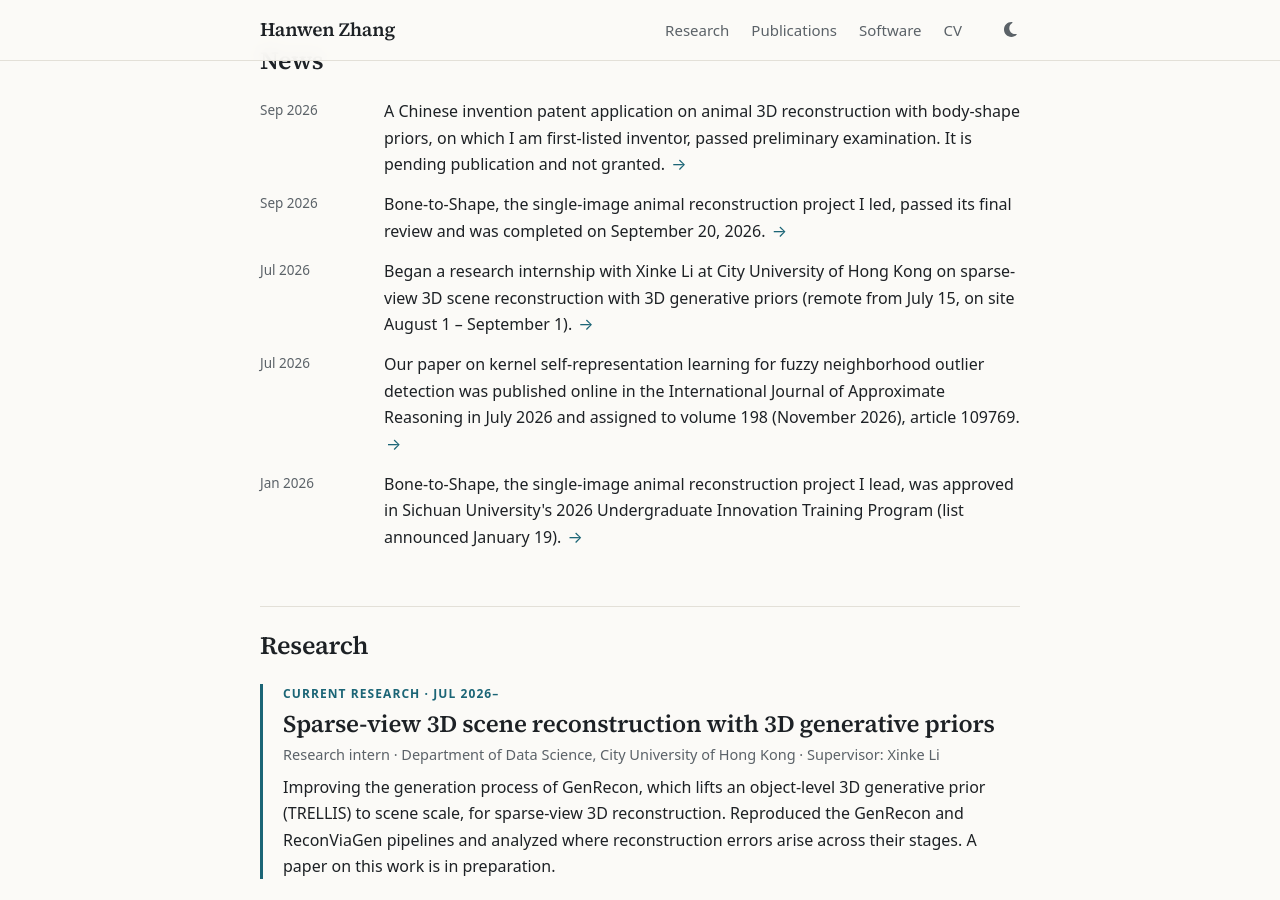
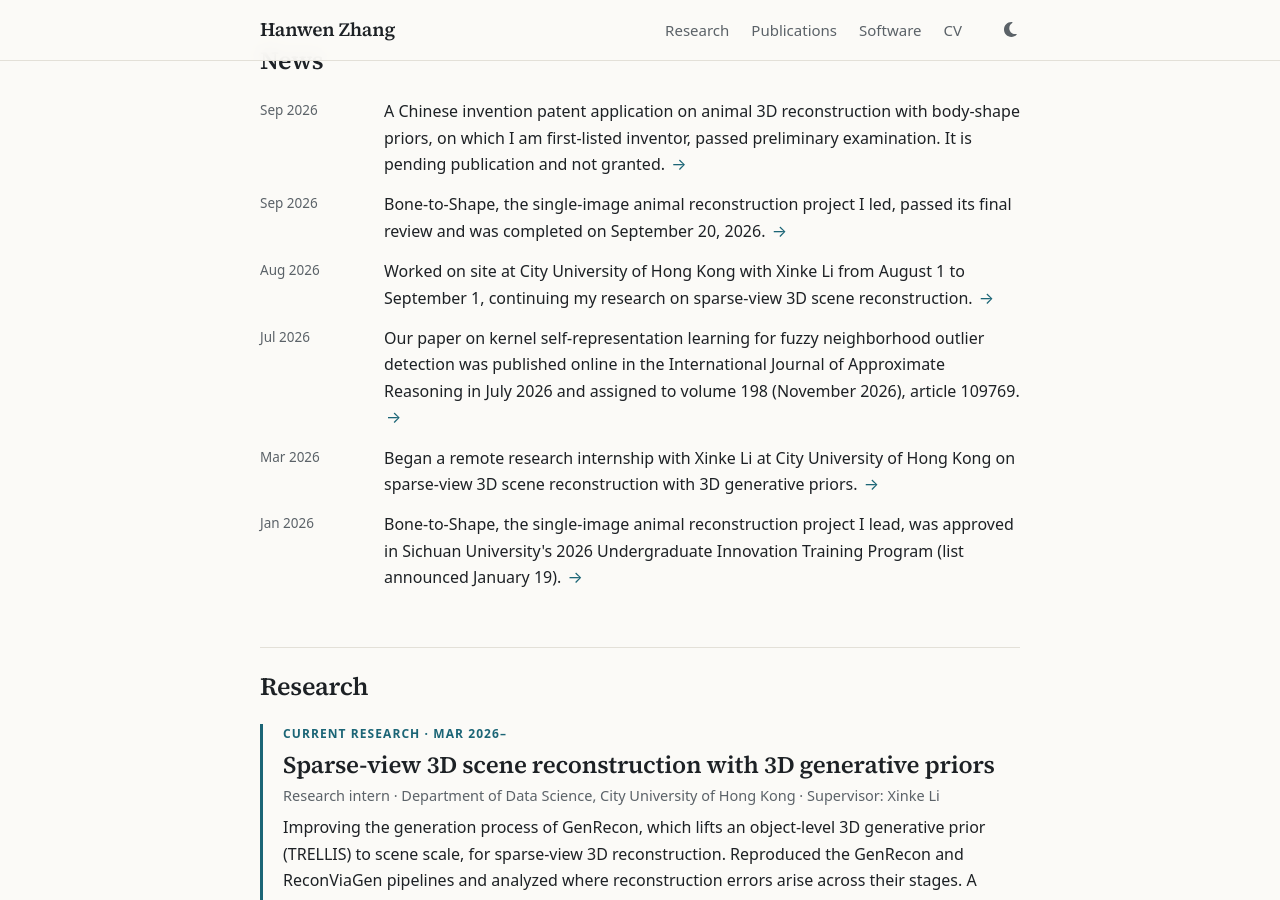
Before and after one commit to hwzhangcs/hwzhangcs.github.io, a Jekyll site: the page built from _pages/about.md, in a window 1280 px wide and 900 px high, scrolled down 920 px. Built offline with Jekyll 4.4.1, drawn with Linux system fonts in a browser that asks for light colours.

Commit message:
Date the CityU internship from March 2026, when remote work began
The August on-site month is now its own news entry.

Co-Authored-By: Claude Opus 5.5 <noreply@anthropic.com>

```diff
--- a/_data/news.yml
+++ b/_data/news.yml
@@ -9,10 +9,10 @@
     Bone-to-Shape, the single-image animal reconstruction project I led, passed its final review
     and was completed on September 20, 2026.
   url: /research/bone-to-shape/
-- date: 2026-07
+- date: 2026-08
   text: >-
-    Began a research internship with Xinke Li at City University of Hong Kong on sparse-view
-    3D scene reconstruction with 3D generative priors (remote from July 15, on site August 1 – September 1).
+    Worked on site at City University of Hong Kong with Xinke Li from August 1 to September 1,
+    continuing my research on sparse-view 3D scene reconstruction.
   url: /#research
 - date: 2026-07
   text: >-
@@ -20,6 +20,11 @@
     was published online in the International Journal of Approximate Reasoning in July 2026
     and assigned to volume 198 (November 2026), article 109769.
   url: https://doi.org/10.1016/j.ijar.2026.109769
+- date: 2026-03
+  text: >-
+    Began a remote research internship with Xinke Li at City University of Hong Kong on sparse-view
+    3D scene reconstruction with 3D generative priors.
+  url: /#research
 - date: 2026-01
   text: >-
     Bone-to-Shape, the single-image animal reconstruction project I lead, was approved in
--- a/_data/research.yml
+++ b/_data/research.yml
@@ -8,14 +8,14 @@
   title: City University of Hong Kong
   role: Research Intern
   institution: Department of Data Science
-  date: "Jul 2026 – Present"
+  date: "Mar 2026 – Present"
   supervisor: Xinke Li
   bullets:
     - Improving the generation process of GenRecon, which lifts an object-level 3D generative prior (TRELLIS) to scene scale, for sparse-view 3D reconstruction.
     - Reproduced the GenRecon and ReconViaGen pipelines and analyzed where reconstruction errors arise across their stages. A paper on this work is in preparation.
   homepage:
     current: true
-    kicker: Current research · Jul 2026–
+    kicker: Current research · Mar 2026–
     title: Sparse-view 3D scene reconstruction with 3D generative priors
     meta: "Research intern · Department of Data Science, City University of Hong Kong · Supervisor: Xinke Li"
     summary: 'Improving the generation process of GenRecon, which lifts an object-level 3D generative prior (TRELLIS) to scene scale, for sparse-view 3D reconstruction. Reproduced the GenRecon and ReconViaGen pipelines and analyzed where reconstruction errors arise across their stages. A paper on this work is in preparation.'
```
Also changed, not shown: 2 other files.
